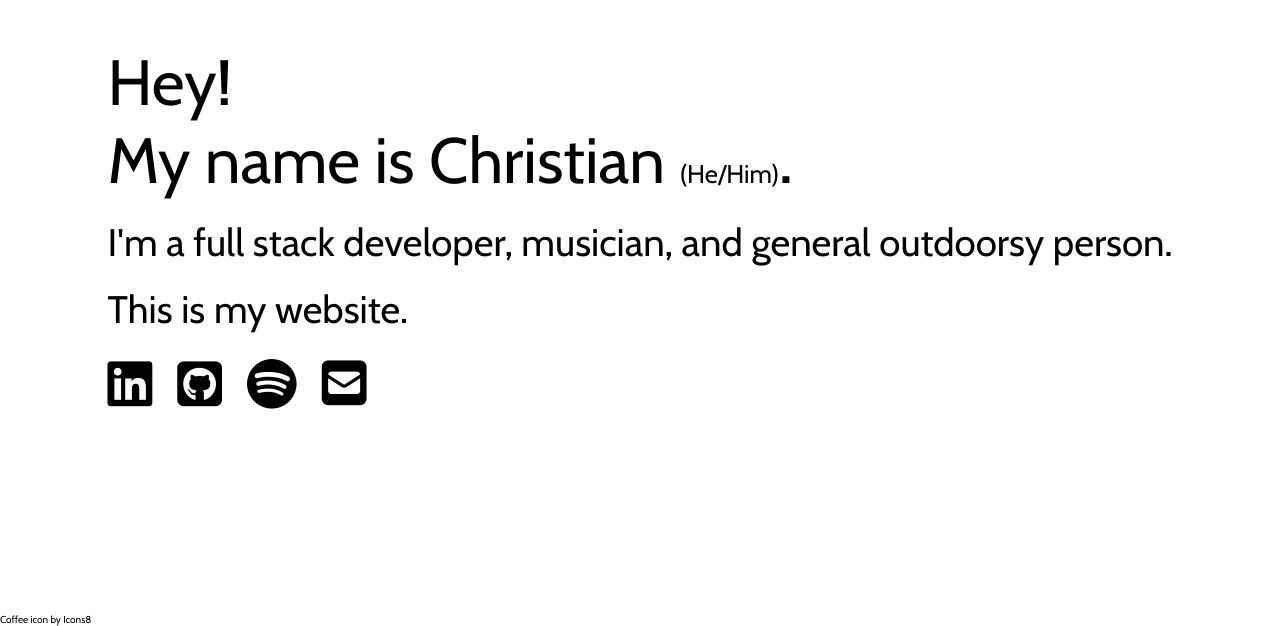
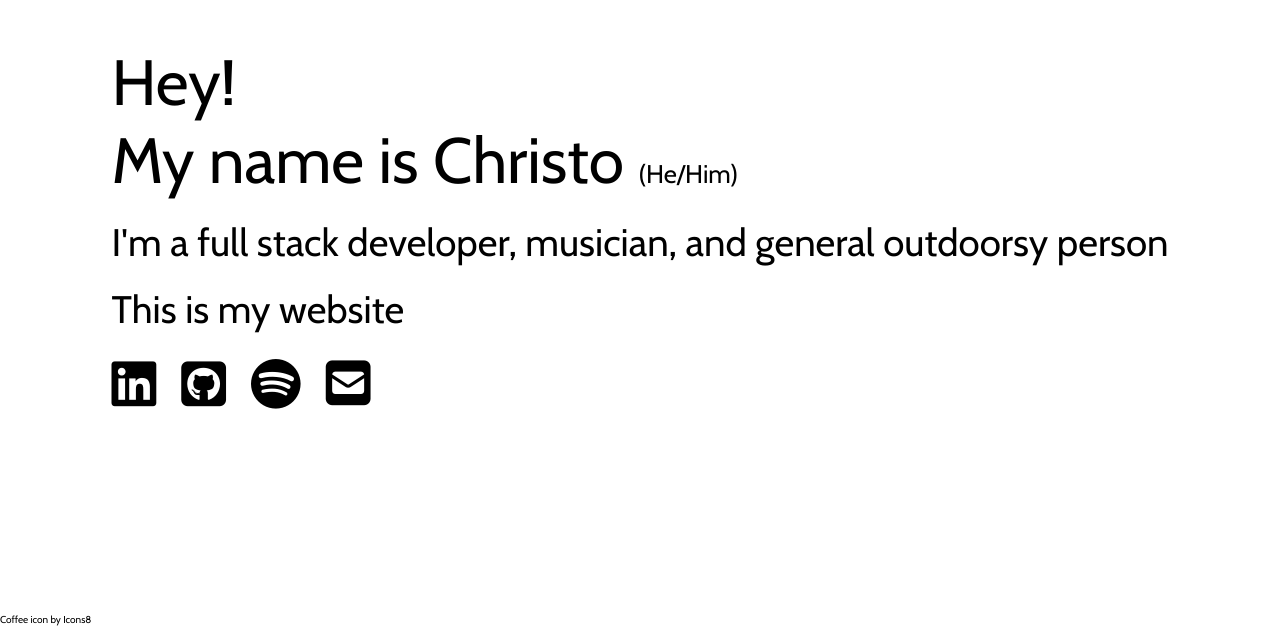
Before and after one commit to somecallmehans/christian-website, a React (Create React App) app: page / in a window 1280 px wide. Shown: the part 174-800 px from the top of the page. Built offline with nearby package versions, Linux system fonts and the light colour scheme.

Commit message:
animation only happens once

```diff
--- a/src/App.js
+++ b/src/App.js
@@ -1,4 +1,5 @@
 import "./App.css";
+import { useState, useEffect } from "react";
 import { SPOTIFY, GITHUB, LINKEDIN, EMAIL } from "./constants";
 
 const IconWithLink = ({ url, icon }) => (
@@ -35,19 +36,35 @@ const IconCredit = () => (
   </div>
 );
 
+const getEverVisited = () => localStorage.getItem("everVisited") === null;
+
 function App() {
+  let animate = "";
+
+  useEffect(() => {
+    if (getEverVisited()) {
+      localStorage.setItem("everVisited", true);
+    }
+  }, []);
+
+  if (getEverVisited()) {
+    animate = "fade delay";
+  }
+
   return (
     <div className="App">
       <div>
-        <div className="App-text-header fade">Hey! </div>
-        <div className="App-text-header fade delay-1">
-          My name is Christian <span>(He/Him)</span>.
+        <div className={`App-text-header ${animate}`}>Hey! </div>
+        <div className={`App-text-header ${animate}-1`}>
+          My name is Christo <span>(He/Him)</span>
         </div>
-        <div className="App-text-content fade delay-2">
-          I'm a full stack developer, musician, and general outdoorsy person.
+        <div className={`App-text-content ${animate}-2`}>
+          I'm a full stack developer, musician, and general outdoorsy person
         </div>
-        <div className="App-text-content fade delay-3">This is my website.</div>
-        <div className="icon-container fade delay-4">
+        <div className={`App-text-content ${animate}-3`}>
+          This is my website
+        </div>
+        <div className={`icon-container ${animate}-4`}>
           <IconWithLink url={LINKEDIN} icon="fa-brands fa-linkedin" />
           <IconWithLink url={GITHUB} icon="fa-brands fa-square-github" />
           <IconWithLink url={SPOTIFY} icon="fa-brands fa-spotify" />
```
